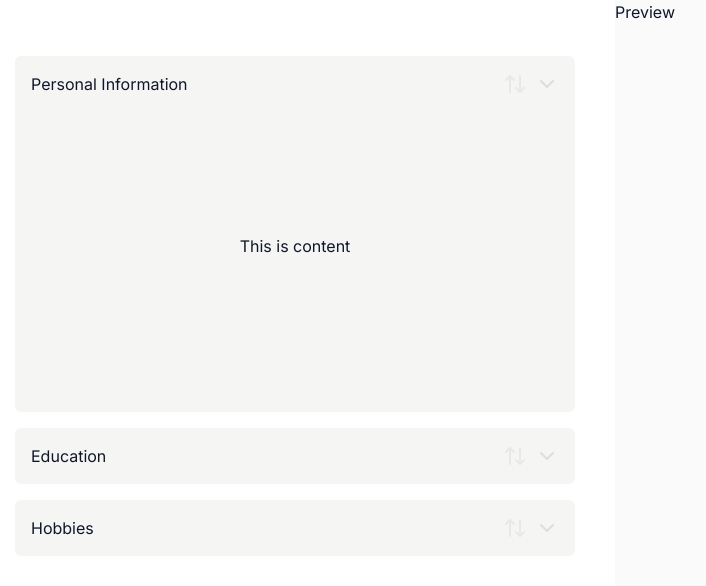
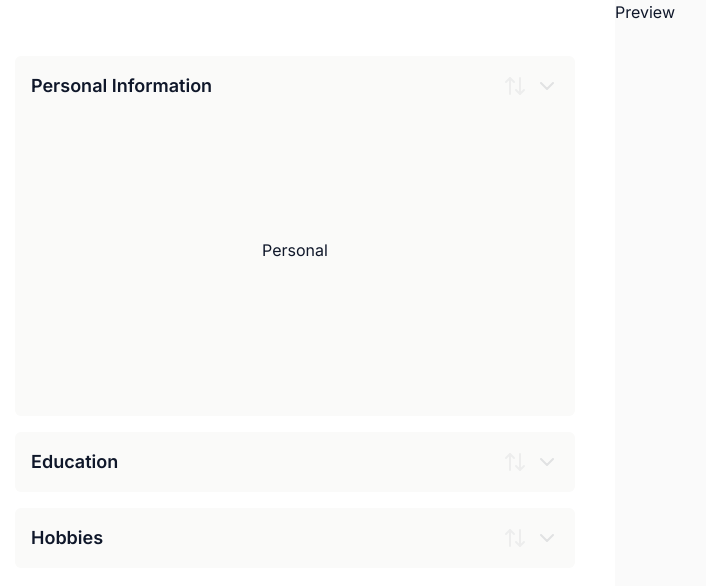
Before and after one commit to HelixMorphe/halcyon, a Next.js app: page /app in a window 1280 px wide. Both pictures are taken after a click on the button 572 px from the left and 84 px from the top of the page. Shown: the top 586 px of the page, without its empty margins (25-731 px from the left). Built offline with nearby package versions, Linux system fonts and the light colour scheme.

Commit message:
ready to write forms

```diff
--- a/components/App/SectionsWrapper.jsx
+++ b/components/App/SectionsWrapper.jsx
@@ -17,18 +17,22 @@ import {
 // import { SortableItem } from "./SortableItem";
 import { ArrowUpDown, ChevronDown } from "lucide-react";
 import autoAnimate from "@formkit/auto-animate";
+import Personal from "../Forms/Personal";
 const sections = [
   {
     id: 1,
     label: "Personal Information",
+    component: <Personal />,
   },
   {
     id: 2,
     label: "Education",
+    component: <Personal />,
   },
   {
     id: 3,
     label: "Hobbies",
+    component: <Personal />,
   },
 ];
 export default function SectionWrapper() {
@@ -39,9 +43,6 @@ export default function SectionWrapper() {
       coordinateGetter: sortableKeyboardCoordinates,
     })
   );
-  //   useEffect(() => {
-  //     console.log(items);
-  //   }, [items]);
 
   return (
     <DndContext
@@ -51,7 +52,12 @@ export default function SectionWrapper() {
     >
       <SortableContext items={items} strategy={verticalListSortingStrategy}>
         {items.map((item) => (
-          <SortableItem key={item.id} id={item.id} label={item.label} />
+          <SortableItem
+            key={item.id}
+            id={item.id}
+            label={item.label}
+            component={item.component}
+          />
         ))}
       </SortableContext>
     </DndContext>
@@ -93,10 +99,10 @@ function SortableItem(props) {
     <div
       ref={setNodeRef}
       style={style}
-      className="p-4 rounded-md my-4 bg-stone-100"
+      className="p-4 rounded-md my-4 bg-stone-50"
     >
       <div className="flex justify-between items-center">
-        <p>{props.label}</p>
+        <p className="font-semibold text-lg">{props.label}</p>
         <div className="flex items-center justify-center gap-2">
           <button {...listeners} {...attributes}>
             <ArrowUpDown className="opacity-5 hover:opacity-40 active:opacity-60" />
@@ -112,9 +118,9 @@ function SortableItem(props) {
       </div>
       <div ref={parent}>
         {show && (
-          <p className="h-[300px] flex items-center justify-center">
-            This is content
-          </p>
+          <div className="min-h-[300px] flex items-center justify-center">
+            {props.component}
+          </div>
         )}
       </div>
     </div>
--- a/components/App/SortableItem.jsx
+++ /dev/null
@@ -1,25 +0,0 @@
-import React from "react";
-import { useSortable } from "@dnd-kit/sortable";
-import { CSS } from "@dnd-kit/utilities";
-
-export function SortableItem(props) {
-  const { attributes, listeners, setNodeRef, transform, transition } =
-    useSortable({ id: props.id });
-
-  const style = {
-    transform: CSS.Transform.toString(transform),
-    transition,
-  };
-
-  return (
-    <div
-      ref={setNodeRef}
-      style={style}
-      {...attributes}
-      {...listeners}
-      className="p-4 rounded-md bg-stone-100 border my-4"
-    >
-      {props.label}
-    </div>
-  );
-}
--- /dev/null
+++ b/components/Forms/Personal.tsx
@@ -0,0 +1,7 @@
+import React from "react";
+
+const Personal = () => {
+  return <div>Personal</div>;
+};
+
+export default Personal;
```
